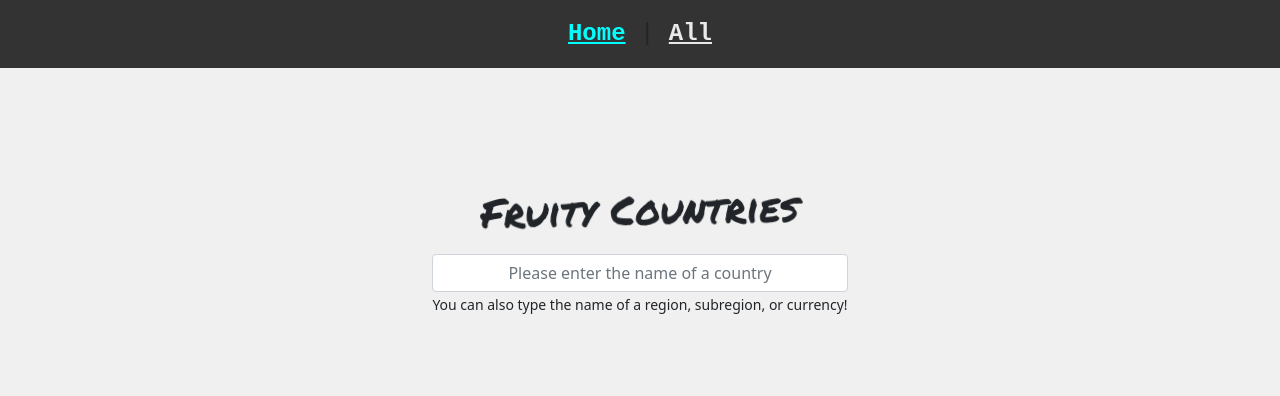
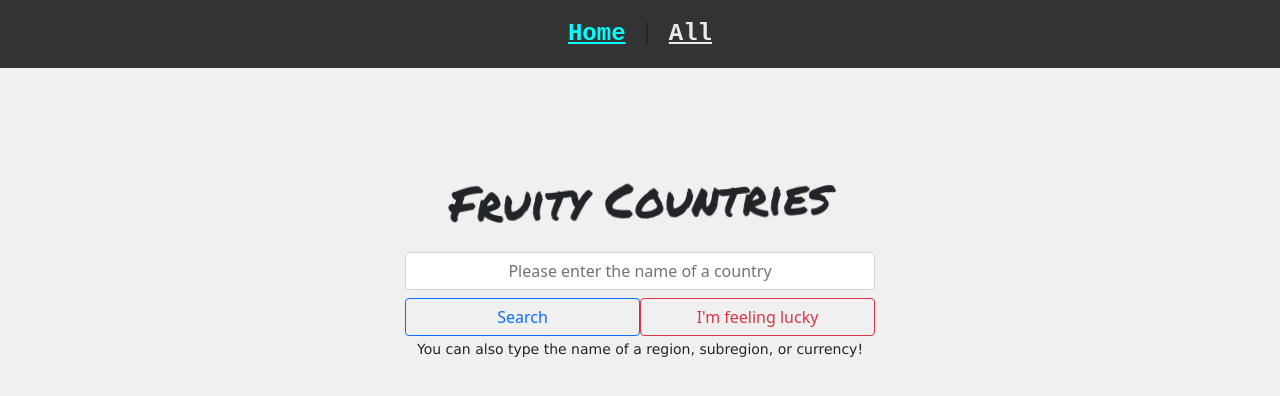
Before and after one commit to Mangoshi/VueCountries, a Vue app: page / in a window 1280 px wide. Shown: the top 396 px of the page. Built offline with nearby package versions, Linux system fonts and the light colour scheme; no server answers.

Commit message:
Added I'm feeling lucky button - Included error handling so it will only push if there was one result. - Also added a search button, styled the small text, and fixed a bug on viewer.

```diff
--- a/src/pages/Homepage.vue
+++ b/src/pages/Homepage.vue
@@ -3,7 +3,13 @@
         <div class="centered shadowBox">
             <h1 class="rainbow rainbow_text_animated" v-if="text">{{ text }}</h1>
             <h1 class="rainbow rainbow_text_animated" v-else>Fruity Countries</h1>
-            <b-form-input v-model="text" v-on:keyup.enter="searchCountry()" placeholder="Please enter the name of a country"></b-form-input>
+            <b-row class="searchbox">
+                <b-form-input v-model="text" v-on:keyup.enter="searchCountry()" placeholder="Please enter the name of a country"></b-form-input>
+            </b-row>
+            <b-row cols="2">
+                <b-button variant="outline-primary" @click="searchCountry()">Search</b-button>
+                <b-button variant="outline-danger" @click="feelingLucky()">I'm feeling lucky</b-button>
+            </b-row>
             <small>You can also type the name of a region, subregion, or currency!</small>
         </div>
         <b-container fluid class="bg">
@@ -60,10 +66,12 @@
                 Promise.allSettled([firstRequest,secondRequest,thirdRequest])
                 // Using axios.spread to "spread" the requests out into an array
                 .then(axios.spread((...responses) => {
-                    // Defining responses as constants
-                    const firstResponse = responses[0]
+                    // Defining responses as constants..
+                    // Ordering responses from least to most broad so that "EUR" will definitely return the currency,
+                    // rather than "Europe", for example.
+                    const thirdResponse = responses[0]
                     const secondResponse = responses[1]
-                    const thirdResponse = responses[2]
+                    const firstResponse = responses[2]
                     // Logging each response
                     console.log("First Response: ",firstResponse)
                     console.log("Second Response: ",secondResponse)
@@ -86,6 +94,27 @@
                 .catch(errors => {
                     console.log('Errors detected: ', errors)
                 })
+            },
+            feelingLucky(){
+                if(!this.text) {
+                    alert("Please enter a search term!")
+                    return
+                }
+                axios
+                    .get(`https://restcountries.com/v3.1/name/${this.text}`)
+                    .then((response) => {
+                        console.log("Feeling lucky response: ", response.data)
+                        // If the length of the returned array is 1
+                        if(response.data.length==1){
+                            // Push the name of the country in the response to the URL
+                            this.$router.push("/countries/"+this.text)
+                        } else {
+                            // Otherwise, alert user and clear the search box
+                            alert("No result / multiple results found!")
+                            this.text = ""
+                        }
+                    })
+                    .catch(error => console.log(error))
             }
         }
     }
@@ -96,9 +125,13 @@
         text-align: center;
     }
     h1{
+        font-size: 3em;
         font-family: "Permanent Marker";
         margin-bottom: 0.5em;
         animation: slow-rotate 4s infinite;
+    }
+    small{
+        font-family:'Lucida Sans', 'Lucida Sans Regular', 'Lucida Grande', 'Lucida Sans Unicode', Geneva, Verdana, sans-serif;
     }
     .bod{
         height: 75vh;
@@ -106,6 +139,9 @@
     }
     .centered{
         margin: auto;
+    }
+    .searchbox{
+        margin-bottom: 0.5em;
     }
 
 	@keyframes slow-rotate {
--- a/src/pages/Viewer.vue
+++ b/src/pages/Viewer.vue
@@ -20,7 +20,9 @@
                         </h5>
                         <!-- If there is not a flag emoji available -->
                         <h5 class="mb-0" v-else>
-                            &#127937; {{ country.name.common + " / " + country.altSpellings[1] }}
+                            &#127937; {{ country.name.common }}
+                            <span v-if="country.altSpellings[1]">{{" / " + country.altSpellings[1]}}</span>
+                            <span v-else></span>
                         </h5>
                     </template>
                     <b-card-body class="p-0">
```
